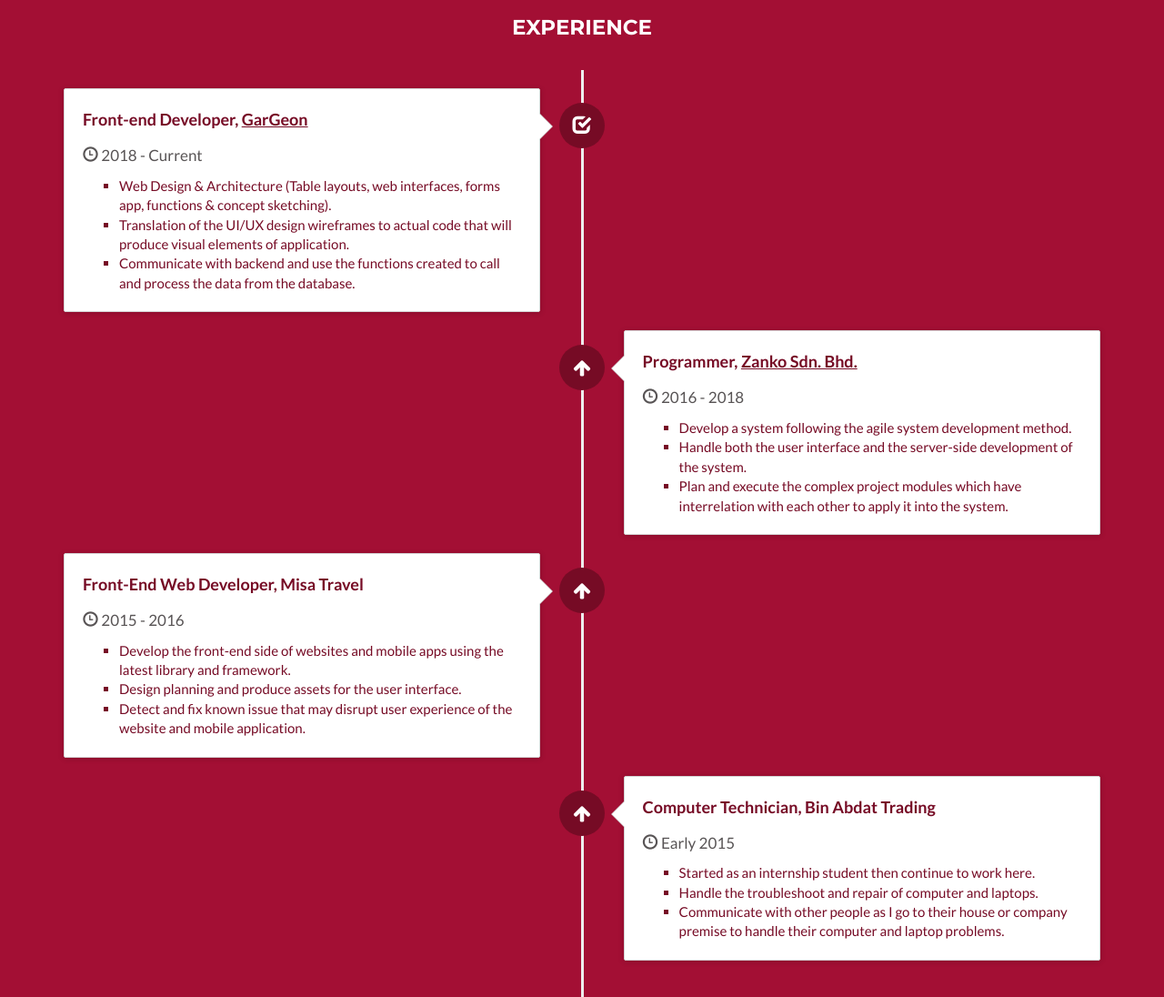
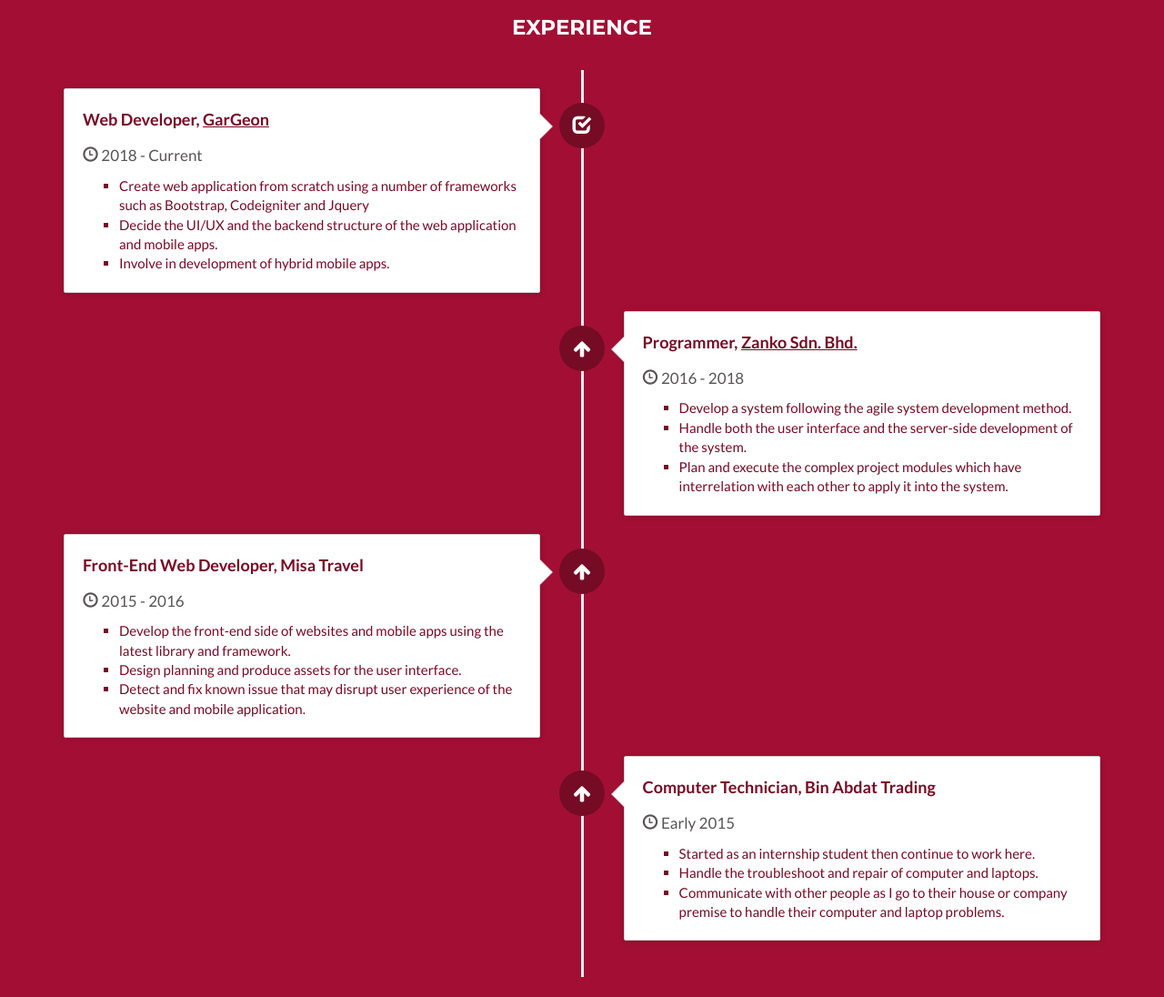
Before and after one commit to codenamehafiz/codenamehafiz.github.io, a plain HTML site: page index.html in a window 1280 px wide. Shown: the part 680-1776 px from the top of the page at 91% size. Drawn offline with nearby package versions, Linux system fonts and the light colour scheme.

Commit message:
Update details

```diff
--- a/index.html
+++ b/index.html
@@ -65,14 +65,14 @@
 			      <div class="timeline-badge danger"><i class="glyphicon glyphicon-check"></i></div>
 			      <div class="timeline-panel">
 			        <div class="timeline-heading">
-			          <h4 class="timeline-title"><b>Front-end Developer, <a class="my-link-another" target="_blank" href="http://www.gargeon.com">GarGeon</a></b></h4>
+			          <h4 class="timeline-title"><b>Web Developer, <a class="my-link-another" target="_blank" href="http://www.gargeon.com">GarGeon</a></b></h4>
 			          <p><small style="color: #585455 !important;"><i class="glyphicon glyphicon-time"></i> 2018 - Current</small></p>
 			        </div>
 			        <div class="timeline-body">
 			          <p><ul style="list-style-type:square">
-					  <li>Web Design & Architecture (Table layouts, web interfaces, forms app, functions & concept sketching).</li>
-					  <li>Translation of the UI/UX design wireframes to actual code that will produce visual elements of application.</li>
-					  <li>Communicate with backend and use the functions created to call and process the data from the database.</li>
+					  <li>Create web application from scratch using a number of frameworks such as Bootstrap, Codeigniter and Jquery</li>
+					  <li>Decide the UI/UX and the backend structure of the web application and mobile apps.</li>
+					  <li>Involve in development of hybrid mobile apps.</li>
 					</ul></p>
 			        </div>
 			      </div>
```
Also changed, not shown: contact.html (+3 -2 lines), portfolio.html (+1 -1 lines), 1 other file.
